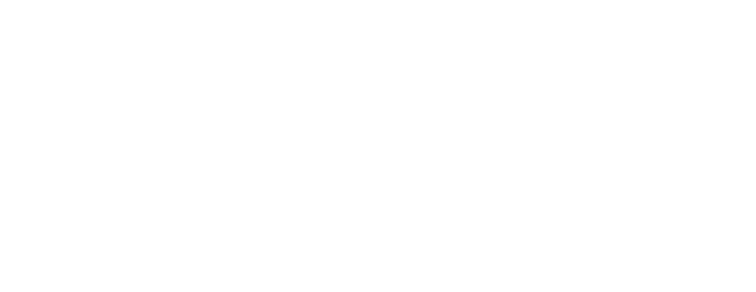
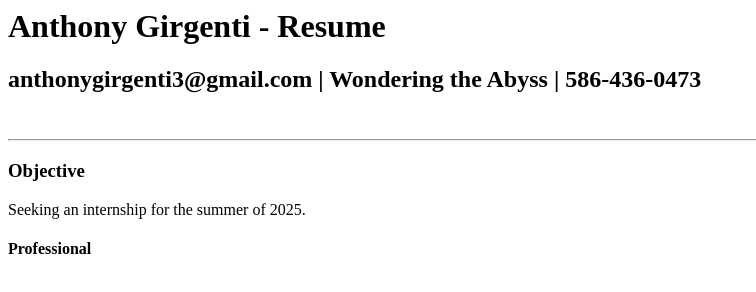
Before and after one commit to Stormz11/AnthonyGirgenti_hw1TH_csi3150_ws2024, a plain HTML site: page html/my_resume.html in a window 1280 px wide. Shown: the whole page, without its empty margins (0-756 px from the left). Drawn offline with Linux system fonts and the light colour scheme.

Commit message:
Began second page

```diff
--- a/html/my_resume.html
+++ b/html/my_resume.html
@@ -7,6 +7,23 @@
     <link rel="icon" type="image/x-icon" href="./assets/img/favicon.ico">
 </head>
 <body>
+    <header>
+        <div>
+            <h1>Anthony Girgenti - Resume</h1>
+            <h2>anthonygirgenti3@gmail.com | Wondering the Abyss | 586-436-0473</h2>
+        </div>
+    </header>
+    <br><hr>
+    <main>
+        <header>
+            <h3>Objective</h3>
+        </header>
+        <p>Seeking an internship for the summer of 2025.</p>
+        <header>
+            <h4>Professional</h4>
+        </header>
+    </main>
+
 
 </body>
 </html>
```
